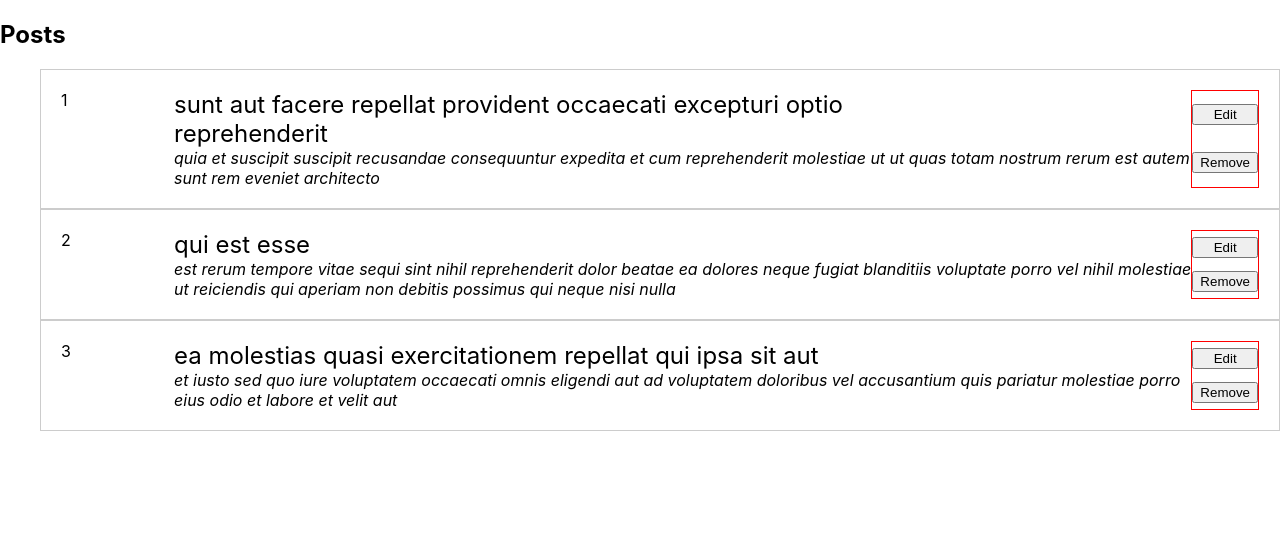
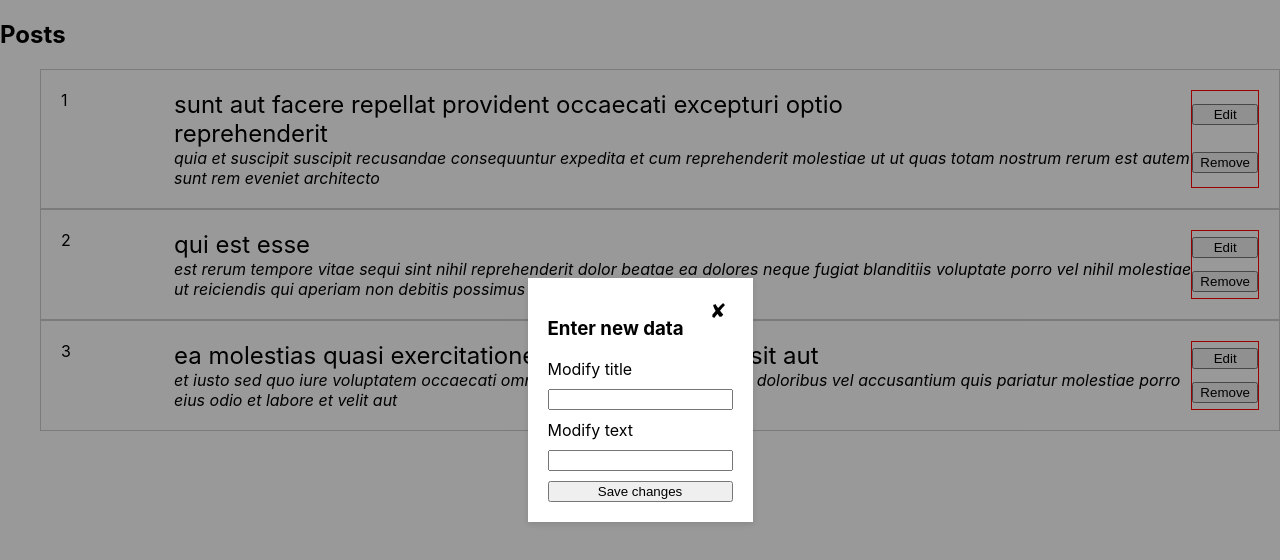
Before and after one commit to andrus92/react_posts, a React (Create React App) app: page / in a window 1280 px wide. Shown: the top 560 px of the page. Built offline with nearby package versions, Linux system fonts and the light colour scheme.

Commit message:
Created a modal window

```diff
--- a/src/App.js
+++ b/src/App.js
@@ -1,6 +1,7 @@
 import './App.css';
 import React from 'react';
 import Post from './components/Post';
+import Modal from './components/Modal';
 
 class App extends React.Component {
   constructor() {
@@ -59,6 +60,7 @@ class App extends React.Component {
       <React.Fragment>
             <h2 >Posts</h2>
             {this.getPosts()}
+            <Modal />
       </React.Fragment>
     );
   }
--- /dev/null
+++ b/src/components/Modal.js
@@ -0,0 +1,30 @@
+import '../styles/Modal.css';
+import React from 'react';
+
+
+class Modal extends React.Component {
+    constructor() {
+      super();
+    }
+
+
+    render() {
+      return (
+            <div class="modal">
+                <div class="modal__block">
+                    <h3>Enter new data</h3>
+                    <form className='modal__form'>
+                        <label className='modal__label' for='title'>Modify title</label>
+                        <input className='modal__input' id='title'/>
+                        <label className='modal__label' for='text'>Modify text</label>
+                        <input className='modal__input' id='text'/>
+                        <button className='modal__submit'>Save changes</button>
+                    </form>
+                    <button class="modal__close">✘</button>
+                </div>
+            </div>
+      );
+    }
+}
+
+export default Modal;
--- /dev/null
+++ b/src/styles/Modal.css
@@ -0,0 +1,44 @@
+.modal {
+    position: fixed;
+    top: 0;
+    left: 0;
+    bottom: 0;
+    right: 0;
+    /**/
+    display: flex;
+    /**/
+    justify-content: center;
+    align-items: center;
+    background-color: rgba(0,0,0,0.4);
+}
+
+
+
+.modal__block {
+    position: relative;
+    max-width: 640px;
+    padding: 20px;
+    background-color: #fff;
+    box-shadow: 0 2px 6px 1px rgba(0, 0, 0, 0.1);
+}
+
+
+.modal__close {
+    position: absolute;
+    right: 20px;
+    top: 20px;
+    background-color: transparent;
+    border: none;
+    font-size: 20px;
+    cursor: pointer;
+}
+
+.modal__form {
+    display: flex;
+    flex-direction: column;
+    gap: 10px;
+}
+
+.modal__submit {
+    cursor: pointer;
+}
```
